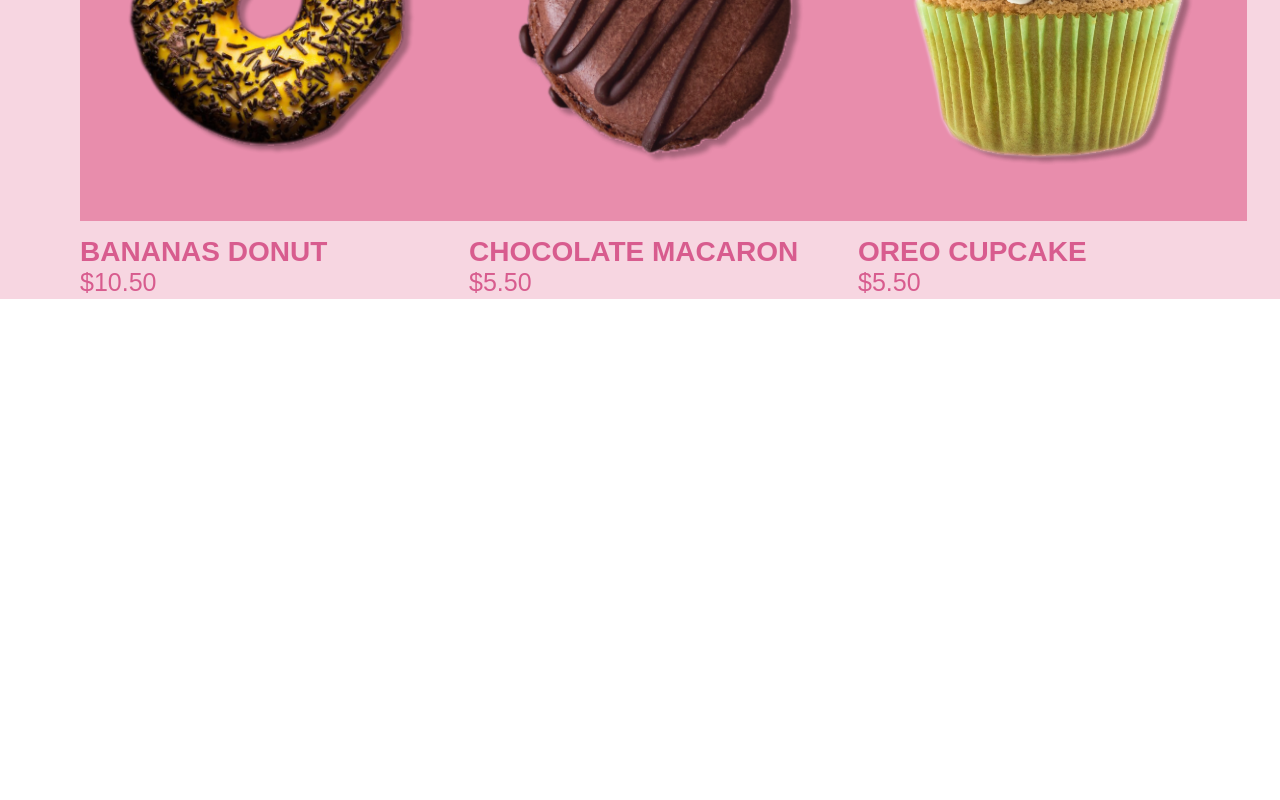
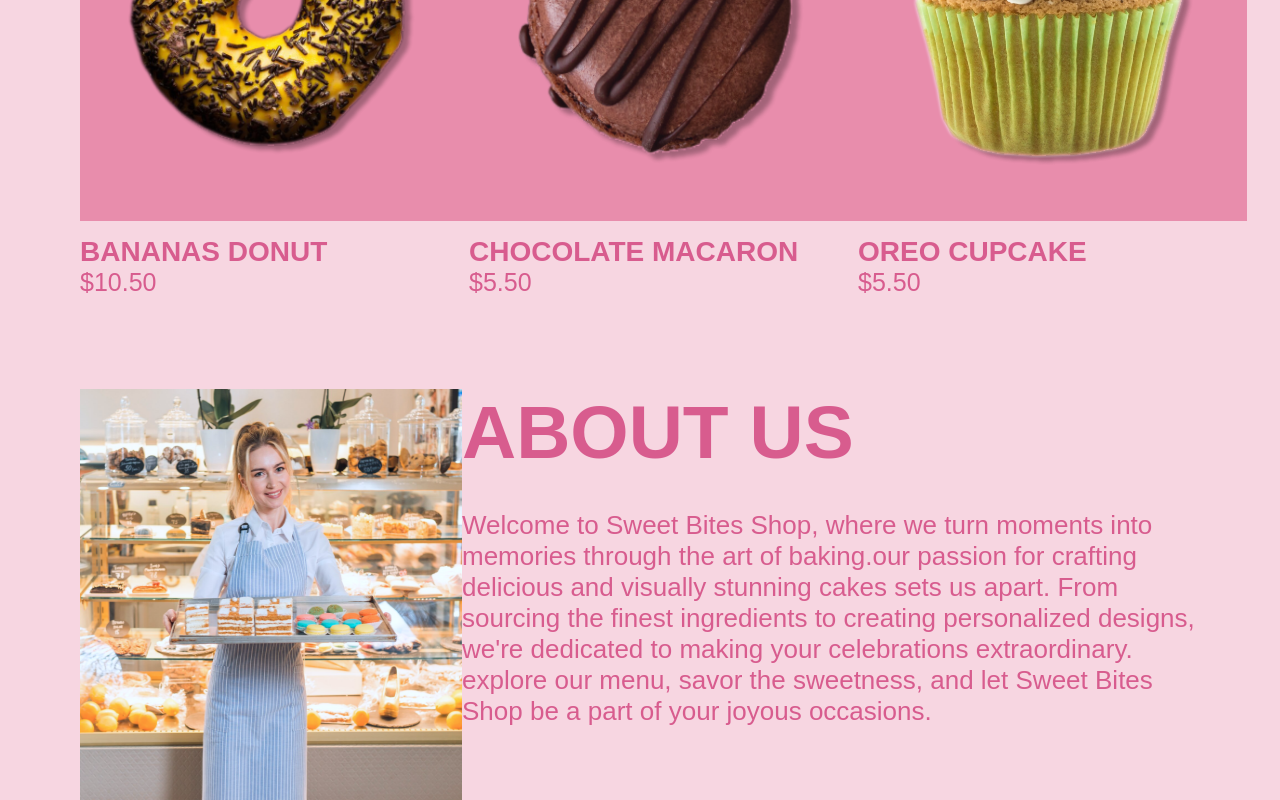
Before and after one commit to ILLIA1991/SweetBitesShop, a React (Create React App) app in the folder frontend/: page / in a window 1280 px wide. Shown: the part 1549-2349 px from the top of the page. Before the commit the page ends 1848 px from the top, so only its background shows below. Built offline with nearby package versions, Linux system fonts and the light colour scheme; a web font is replaced by a local one.

Commit message:
add all for about

```diff
--- /dev/null
+++ b/frontend/src/components/About/About.jsx
@@ -0,0 +1,35 @@
+import React from "react";
+import about from "../../img/about.png";
+import {
+  Section,
+  Wraper,
+  WrapImg,
+  WrapText,
+  Img,
+  Title,
+  Descr,
+} from "./About.styled";
+
+export const About = () => {
+  return (
+    <Section>
+      <Wraper>
+        <WrapImg>
+          <Img src={about} alt="about-img" />
+        </WrapImg>
+        <WrapText>
+          <Title>about us</Title>
+          <Descr>
+            Welcome to Sweet Bites Shop, where we turn moments into memories
+            through the art of baking.our passion for crafting delicious and
+            visually stunning cakes sets us apart. From sourcing the finest
+            ingredients to creating personalized designs, we're dedicated to
+            making your celebrations extraordinary. explore our menu, savor the
+            sweetness, and let Sweet Bites Shop be a part of your joyous
+            occasions.
+          </Descr>
+        </WrapText>
+      </Wraper>
+    </Section>
+  );
+};
--- /dev/null
+++ b/frontend/src/components/About/About.styled.js
@@ -0,0 +1,30 @@
+import styled from "@emotion/styled";
+import { mq, colors } from "../../utils";
+
+export const Section = styled.section`
+  padding-top: 90px;
+  padding-left: 80px;
+  padding-right: 80px;
+  background-color: ${colors.pimkLight};
+`;
+export const WrapImg = styled.div``;
+export const Img = styled.img`
+  width: 411px;
+  height: 411px;
+`;
+export const Title = styled.h2`
+  color: ${colors.primary};
+  font-size: 75px;
+  text-transform: uppercase;
+  margin-bottom: 35px;
+`;
+export const Descr = styled.p`
+  width: 738px;
+  color: ${colors.primary};
+  font-size: 26px;
+`;
+export const Wraper = styled.div`
+  display: flex;
+  justify-content: space-between;
+`;
+export const WrapText = styled.div``;
--- a/frontend/src/components/App/App.js
+++ b/frontend/src/components/App/App.js
@@ -1,6 +1,7 @@
-import { Donuts } from "../Donuts/Donuts";
 import { Header } from "../Header/Header";
 import { Hero } from "../Hero/Hero";
+import { Donuts } from "../Donuts/Donuts";
+import { About } from "../About/About";
 import "./App.css";
 
 export const App = () => {
@@ -9,6 +10,7 @@ export const App = () => {
       <Header />
       <Hero />
       <Donuts />
+      <About />
     </>
   );
 };
--- a/frontend/src/components/Donuts/DonutsItem/DonutsItem.styled.js
+++ b/frontend/src/components/Donuts/DonutsItem/DonutsItem.styled.js
@@ -19,7 +19,7 @@ export const Items = styled.li`
   align-items: center;
   background-color: ${colors.backgroundHeader};
 `;
-export const Title = styled.h4`
+export const Title = styled.h2`
   margin-top: 15px;
   color: ${colors.primary};
   font-size: 28px;
```
